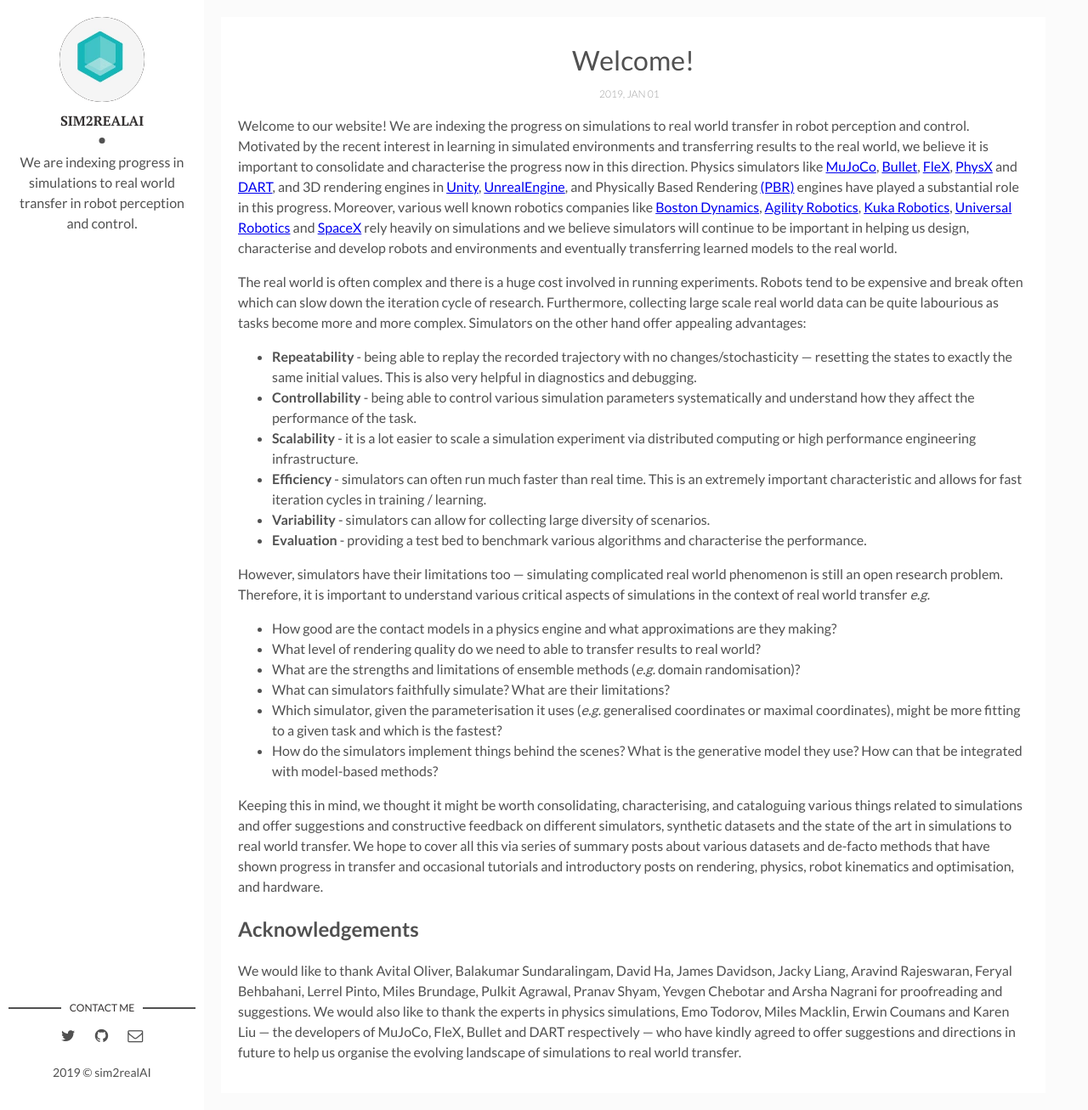
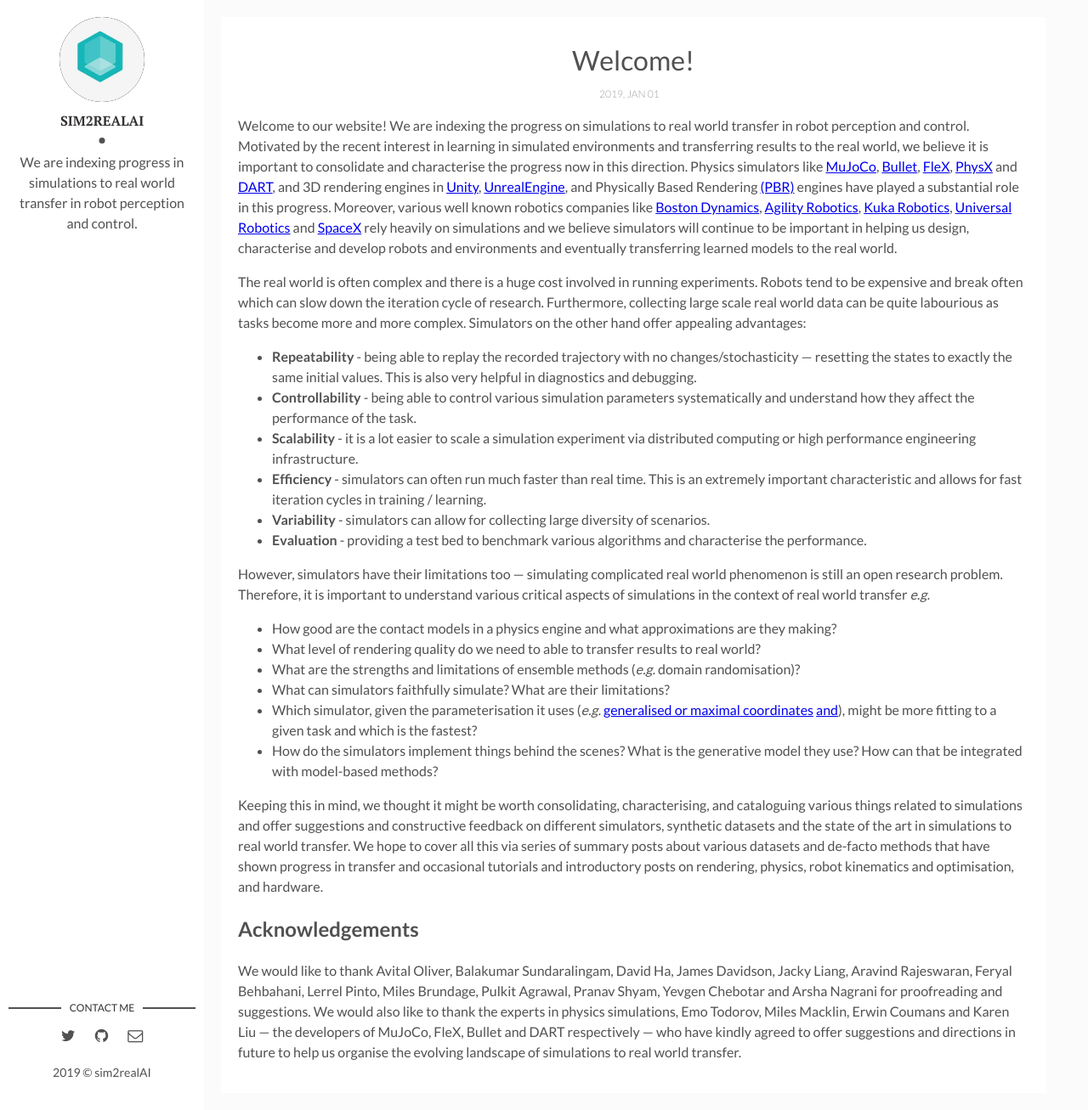
Before and after one commit to sim2realAI/sim2realAI.github.io, a Jekyll site: the page built from _posts/2019-01-01-welcome-to-sim2real-AI.markdown, in a window 1280 px wide and 1307 px high. Shown: the whole window at 85% size. Built offline with Jekyll 4.4.1, drawn with Linux system fonts in a browser that asks for light colours.

Commit message:
update
Signed-off-by: Ankur Handa <ahanda@nvidia.com>

```diff
--- a/_posts/2019-01-01-welcome-to-sim2real-AI.markdown
+++ b/_posts/2019-01-01-welcome-to-sim2real-AI.markdown
@@ -24,7 +24,7 @@
 * What level of rendering quality do we need to able to transfer results to real world?
 * What are the strengths and limitations of ensemble methods (*e.g.* domain randomisation)?
 * What can simulators faithfully simulate? What are their limitations?
-* Which simulator, given the parameterisation it uses (*e.g.* generalised coordinates or maximal coordinates), might be more fitting to a given task and which is the fastest?
+* Which simulator, given the parameterisation it uses (*e.g.* [generalised or maximal coordinates](/assets/img/GeneralisedVsMaximal.jpg) [and](https://www.cc.gatech.edu/classes/AY2014/cs7496_fall/slides/Lagrangian.pdf)), might be more fitting to a given task and which is the fastest?
 * How do the simulators implement things behind the scenes? What is the generative model they use? How can that be integrated with model-based methods?
 
 Keeping this in mind, we thought it might be worth consolidating, characterising, and cataloguing various things related to simulations and offer suggestions and constructive feedback on different simulators, synthetic datasets and the state of the art in simulations to real world transfer. We hope to cover all this via series of summary posts about various datasets and de-facto methods that have shown progress in transfer and occasional tutorials and introductory posts on rendering, physics, robot kinematics and optimisation, and hardware.
```
Also changed, not shown: assets/img/GeneralisedVsMaximal.jpg (added).
